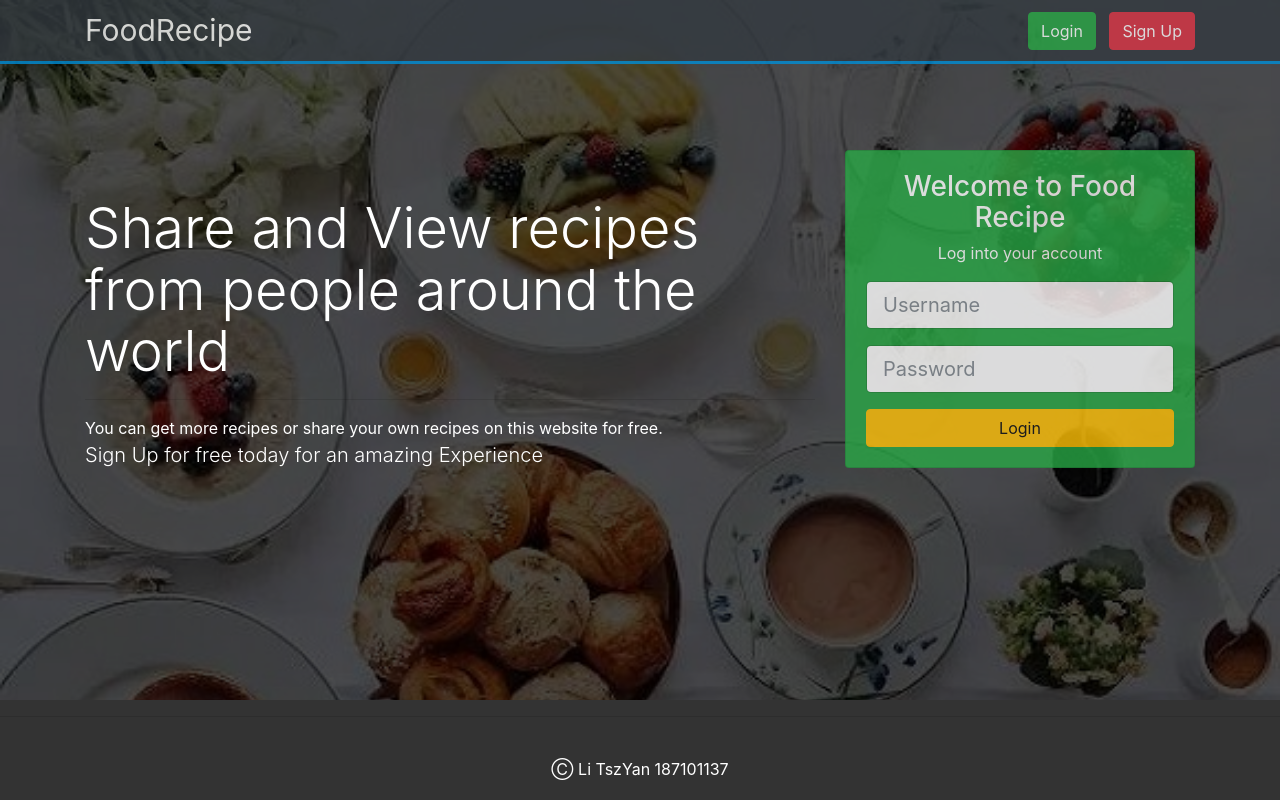
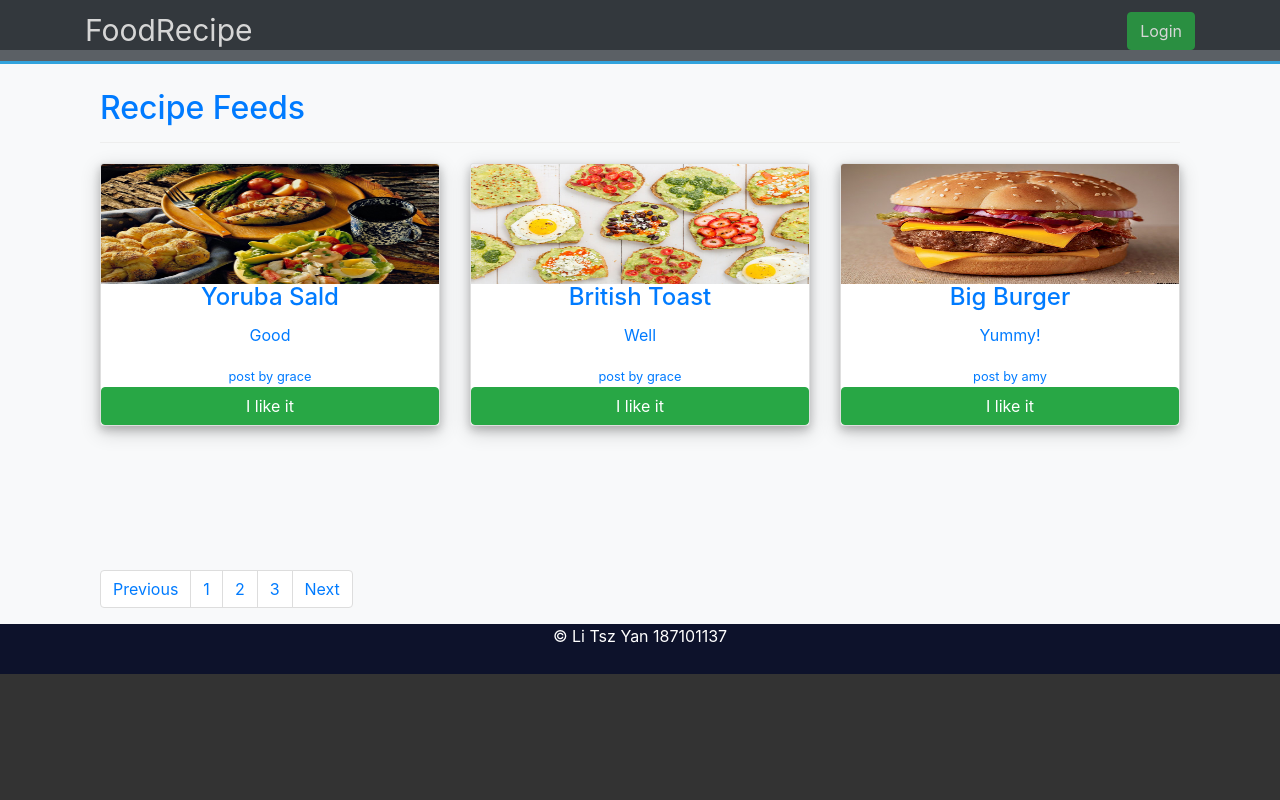
Before and after one commit to leetyan/304CEM-project, a website: page template/index.html in a window 1280 px wide. Drawn offline with Linux system fonts and the light colour scheme.

Commit message:
Add files via upload

```diff
--- a/template/index.html
+++ b/template/index.html
@@ -1,18 +1,19 @@
 <!DOCTYPE html>
 <html class="no-js" lang="en">
+    <script>
+        function favourite() {
+            alert("You must be logged in to perform related operations!");
+        }
+    </script>
     <head>
         <meta http-equiv="x-ua-compatible" content="ie=edge">
 	    <meta name="viewport" content="width=device-width, initial-scale=1.0" />
         <link rel="stylesheet" href="css/font-awesome.min.css">
         <link rel="stylesheet" href="css/bootstrap.css">
         <link rel="stylesheet" href="css/style.css">
-        <link rel="stylesheet" href="css/hover.css">
-        <title>Food Recipe</title>
+        <link rel="stylesheet" href="css/feeds.css">
+        <title>Recipe Feeds</title>
     </head>
-    <style>
-
-
-    </style>
 
     <body id="home">
         <!-- Beginning of Nav Bar -->
@@ -20,92 +21,101 @@
             <div class="container">
               <a style="color: white;font-size: 30px;" href="index.html">FoodRecipe</a>
                     <div class="navbar-collapse justify-content-end" id="navbarNav">
-                        <a href="index.html" class="btn btn-success my-2 my-sm-0" type="submit">Login</a> &nbsp; &nbsp;
-                        <a href="signup.html" class="btn btn-danger my-2 my-sm-0" type="submit">Sign Up</a>
+                       <form class="form-inline my-2 my-lg-0">
+                            <a href="login.html" class="btn btn-success float-right" role="button">Login</a>
+                                 </button>
+                          </div>
+                       </form>
                    </div>
            </div>
        </nav>
        <!-- End of Navbar -->
 
-        <!-- Start of MainSection -->
-         <header id="home-section">
-            <div class="dark-overlay">
-                <div class="home-inner">
+        <!--Start of Main Section -->
+        <section id="share-head-section" class="bg-light text-primary">
+            <div class="container">
+                <main>
                     <div class="container">
                         <div class="row">
-                            <div class="col-lg-8"><br><br>
-                                <h1 class="display-4">Share and View recipes from people around the world</h1><hr>
-                                <p class="lead"></p>You can get more recipes or share your own recipes on this website for free.<br>
-                                <p class="lead">
-                                    Sign Up for free today for an amazing Experience
-                                </p></div>
-                            <hr>
-                            <div class="col-lg-4">
-                                <div class="card bg-success text-center card-form">
-                                    <div class="card-body">
-                                        <h3>Welcome to Food Recipe</h3>
-                                        <p>Log into your account</p>
-                                        <form>
-                                            <div class="form-group">
-                                                <input type="text" class="form-control form-control-lg" placeholder="Username">
+                            <div class="col-md-12">
+                                <div class="page-header">
+                                <!-- <a href="new-post.html" class="btn btn-success float-right" role="button">Create a new Recipe</a>
+                                 </button> -->
+                                    <h2>Recipe Feeds</h2>
                                 </div>
-                                            <div class="form-group">
-                                                <input type="password" class="form-control form-control-lg" placeholder="Password">
+                                    <div class="card-deck">
+
+
+                                    <div class="card mb-4">
+                                   <a href="recipes-details.html"> <img class="card-img-top" src="img/salad.jpg" alt="Card image cap"></a>
+                                        <div class="card-block">
+                                          <a href="recipes-details-n.html"><h4 class="card-title">Yoruba Sald</h4></a>
+                                          <p class="card-text">Good </p>
+                                          <span class="icons">
+                                            <p class="card-text"><small class="text-muted"><a href="users.html">post by grace</a>
+                                              <button onclick="favourite()" class="btn btn-success btn-block">I like it</button></small></p>
+                                          </span>
                                         </div>
-                                            <input type="button" onclick="location.href='users.html';" value="Login" class="btn btn-warning btn-block"/>
-                                        </form>
                                     </div>
+
+
+                                      <div class="card mb-4">
+                                        <a href="recipes-details.html"> <img class="card-img-top" src="img/toast.jpg" alt="Card image cap"> </a>
+                                        <div class="card-block">
+                                          <a href="recipes-details.html"><h4 class="card-title">British Toast</h4></a>
+                                          <p class="card-text">Well</p>
+                                          <span class="icons">
+
+                                          </span>
+                                          <p class="card-text"><small class="text-muted"><a href="users.html">post by grace</a>
+                                            <button onclick="favourite()" class="btn btn-success btn-block">I like it</button></small></p>
+                                        </div>
+                                      </div>
+
+
+
+                                      <div class="card mb-4">
+                                        <a href="recipes-details.html"> <img class="card-img-top" src="img/burger.jpg" alt="Card image cap"></a>
+                                        <div class="card-block">
+                                          <a href="recipes-details.html"><h4 class="card-title">Big Burger</h4></a>
+                                          <p class="card-text">Yummy!</p>
+                                          <span class="icons">
+
+                                            <p class="card-text"><small class="text-muted"><a href="users.html">post by amy</a>
+                                              <button onclick="favourite()" class="btn btn-success btn-block">I like it</button></small></p>
+                                          </span>
                                         </div>
                                       </div>
 
                                     </div>
-                    </div>
-                </div>
-
-            </div>
-        </header>
-        <!--End of Main Section-->
-        <hr/>
-                                <!--Preview GAllery Section
-                                <div class="parallax"></div>
-                                <section class="text-center gallery">
-                                <div class="container">
-                                    <h2>Get more <strong>Food Recipes</strong> </h2><hr>
-                                    <div class="row justify-content-center no-gutters">
-                                    <div class="col-sm-3">
-                                       <a href="recipes-details.html"><img class="img-fluid image" src="img/v1.jpg"></a>
-                                        <div>
-                                                 <div class="text"><a class="btn btn-success" href="feeds.html">View Recipes</a> </div>
-                                          </div>
-                                    </div>
-                                    <div class="col-sm-3">
-                                        <a href="recipes-details.html"><img class="img-fluid" src="img/v2.jpg"></a>
-                                        <div>
-                                                <div class="text"><a class="btn btn-success" href="feeds.html">View Recipe</a> </div>
-                                         </div>
-                                    </div>
-                                    <div class="col-sm-3">
-                                        <a href="recipes-details.html"><img class="img-fluid" src="img/v3.jpg"></a>
-                                        <div>
-                                                <div class="text"><a class="btn btn-success" href="feeds.html">View Recipe</a> </div>
+                                    <nav aria-label="Page navigation example">
+                                      <ul class="pagination">
+                                        <li class="page-item"><a class="page-link" href="#">Previous</a></li>
+                                        <li class="page-item"><a class="page-link" href="#">1</a></li>
+                                        <li class="page-item"><a class="page-link" href="#">2</a></li>
+                                        <li class="page-item"><a class="page-link" href="#">3</a></li>
+                                        <li class="page-item"><a class="page-link" href="#">Next</a></li>
+                                      </ul>
+                                    </nav>
                                       </div>
                                 </div>
                         </div>
-
+                    </main>
                 </div>
-                                <br>
-                                <p>So what's Next</p>
-                                <a href="feeds.html" class="btn btn-primary">Take me to the Food</a>
             </section>
-                                 End of Gallery Section -->
-                                 <br>
-
-                <!--Copyright div-->
-                <div class="container" align="center">
-                    &#9400; Li TszYan  187101137
+        <!--Start of Footer -->
+        <footer class="foot">
+            <div class="container">
+               <div class="row">
+                   <div class="col text-center">
+                       <p>
+                         &copy; Li Tsz Yan  187101137
+                       </p>
                    </div>
-                <!--End of Copyright-->
-
+               </div>
+           </div>
+       </footer>
+       <!-- End of Footer -->
 
         <script src="js/jquery.min.js"></script>
         <script src="js/popper.min.js"></script>
```
Also changed, not shown: template/login.html (added, +114 -0 lines), template/recipes-details-n.html (added, +85 -0 lines). Lines whose indentation alone changed are shown as unchanged.
